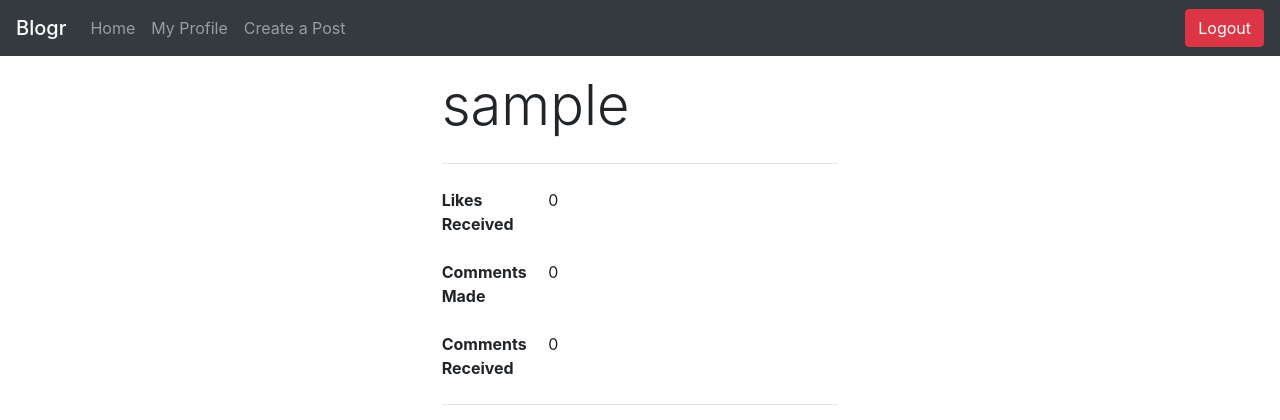
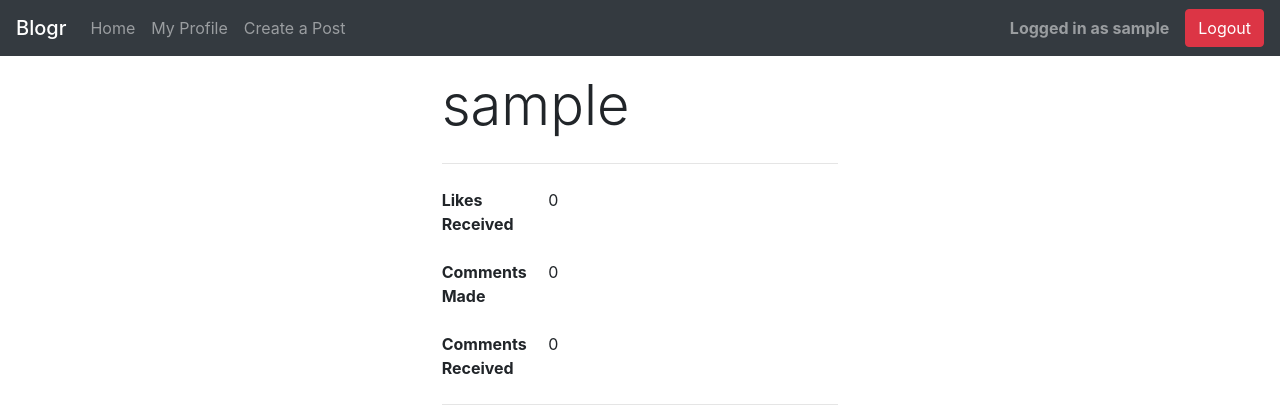
Before and after one commit to daniel-555/COMP2011-CW2, a Flask app: page /user in a window 1280 px wide. Shown: the top 420 px of the page. Run offline with Flask 3, Linux system fonts and the light colour scheme; the visitor is signed in with stand-in values (Sample User, id 1); data comes from the database, SQL or seed files in the repository; data that the repository does not hold is empty; some libraries are stand-ins or nearby versions.

Commit message:
added currently logged in user text to navbar

```diff
--- a/app/templates/base.html
+++ b/app/templates/base.html
@@ -34,6 +34,7 @@
                 </li>
                 <li class="nav-item"><a href="/create-post" class="nav-link">Create a Post</a></li>
             </ul>
+            <p class="navbar-text mb-0 mr-3"><b>Logged in as {{ current_user.username }}</b></p>
             <a href="/logout"><button class="btn btn-danger">Logout</button></a>
         </div>
         {% endif %}
--- a/app/templates/home.html
+++ b/app/templates/home.html
@@ -3,7 +3,6 @@
 {% block content %}
 
 {% if current_user.is_authenticated %}
-<h1>You are logged in</h1>
 {% for post in posts %}
 {{ new_card(post) }}
 <br />
```
